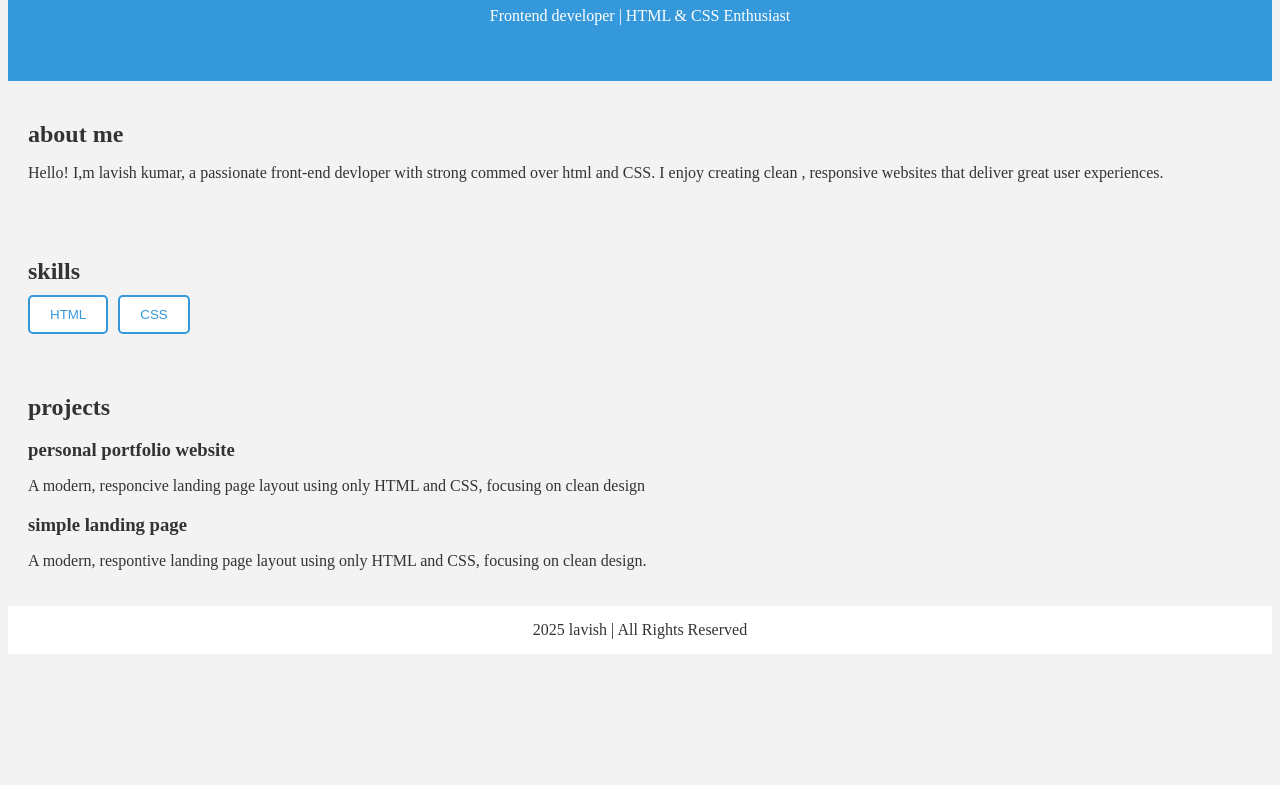
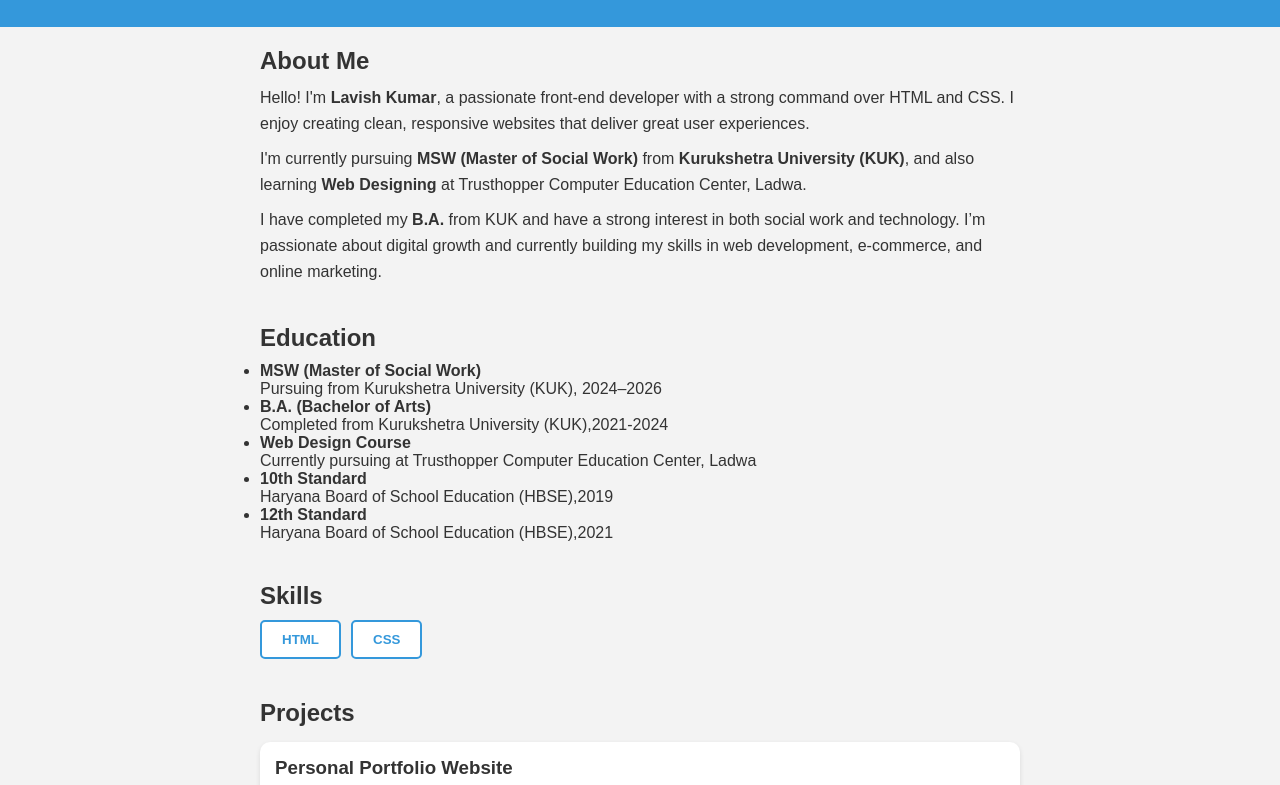
Before and after one commit to Kamboj353/lavish.github.io, a plain HTML site: page index.html in a window 1280 px wide. Shown: the part 121-906 px from the top of the page. Before the commit the page ends 800 px from the top, so only its background shows below. Drawn offline with Linux system fonts and the light colour scheme.

Commit message:
Update index.html
Signed-off-by: Lavishlavishkamboj <166410323+Lavishlavishkamboj@users.noreply.github.com>

```diff
--- a/index.html
+++ b/index.html
@@ -1,19 +1,17 @@
 <!DOCTYPE html>
 <html>
 <head>
-<meta charset="UTF-8"/>
-<meta name="viewport"
-content=" width=device-width
-initial-scale=1.0"/>
-<title>lavish kumar 's portfolio </title>
+<meta charset="UTF-8" />
+<meta name="viewport" content="width=device-width, initial-scale=1.0" />
+<title>Lavish Kumar's Portfolio</title>
 <style>
-*{
-marigon: 0;
+* {
+  margin: 0;
   padding: 0;
   box-sizing: border-box;
 }
 body {
-front-family: Arial, sans-serif;
+  font-family: Arial, sans-serif;
   background-color: #f3f3f3;
   color: #333;
 }
@@ -24,27 +22,24 @@ padding: 40px 20px;
   text-align: center;
 }
 header h1 {
-fron-size: 2em;
+  font-size: 2em;
 }
 header p {
   margin-top: 10px;
-front-size: 1.1em;
+  font-size: 1.1em;
 }
 section {
   padding: 20px;
-max-width: 800;
+  max-width: 800px;
   margin: auto;
 }
 h2 {
   margin-bottom: 10px;
+  text-transform: capitalize;
 }
-.about p {
+.about p, .education p {
   line-height: 1.6;
   margin-top: 10px;
-}
-.skills-btns {
-margin-top: 20px;
-margin-bottom: 20px;
 }
 .skill-btns {
   display: flex;
@@ -58,21 +53,20 @@ background-color: white;
   color: #3498db;
   padding: 10px 20px;
   border-radius: 5px;
-front-weight: bold;
+  font-weight: bold;
   cursor: pointer;
   transition: all 0.3s ease;
 }
 .skill-btns button:hover {
-background color: 3498db;
+  background-color: #3498db;
   color: white;
 }
 .projects .project-card {
-backgroud-color: white;
+  background-color: white;
   padding: 15px;
   margin-top: 15px;
   border-radius: 10px;
-box-shadow: 0 2px 5px
-rgba(0,0,0,0);
+  box-shadow: 0 2px 5px rgba(0, 0, 0, 0.1);
 }
 .project-card h3 {
   margin-bottom: 5px;
@@ -81,51 +75,58 @@ footer {
   text-align: center;
   background-color: #fff;
   padding: 15px;
-front-size: 0.9em;
+  font-size: 0.9em;
 }
 </style>
 </head>
 <body>
 
 <header>
-<h1>Lavish</h1>
-<p>Frontend developer | HTML & CSS
-Enthusiast</P>
+  <h1>Lavish Kumar</h1>
+  <p>Frontend Developer | HTML & CSS Enthusiast</p>
 </header>
 
-<section class="About ">
-<h2> about me</h2>
+<section class="about">
+  <h2>About Me</h2>
+  <p>Hello! I'm <strong>Lavish Kumar</strong>, a passionate front-end developer with a strong command over HTML and CSS. I enjoy creating clean, responsive websites that deliver great user experiences.</p>
+  <p>I'm currently pursuing <strong>MSW (Master of Social Work)</strong> from <strong>Kurukshetra University (KUK)</strong>, and also learning <strong>Web Designing</strong> at Trusthopper Computer Education Center, Ladwa.</p>
+  <p>I have completed my <strong>B.A.</strong> from KUK and have a strong interest in both social work and technology. I’m passionate about digital growth and currently building my skills in web development, e-commerce, and online marketing.</p>
+</section>
 
-<p>Hello! I,m lavish kumar, a passionate front-end
-devloper with strong commed over html
- and CSS. I enjoy creating clean , responsive
- websites that deliver great user experiences.</p>
+<section class="education">
+  <h2>Education</h2>
+  <ul>
+    <li><strong>MSW (Master of Social Work)</strong><br>Pursuing from Kurukshetra University (KUK), 2024–2026</li>
+    <li><strong>B.A. (Bachelor of Arts)</strong><br>Completed from Kurukshetra University (KUK),2021-2024</li>
+    <li><strong>Web Design Course</strong><br>Currently pursuing at Trusthopper Computer Education Center, Ladwa</li>
+    <li><strong>10th Standard</strong><br>Haryana Board of School Education (HBSE),2019</li>
+    <li><strong>12th Standard</strong><br>Haryana Board of School Education (HBSE),2021</li>
+  </ul>
 </section>
+
 <section class="skills">
-<h2>skills</h2>
+  <h2>Skills</h2>
   <div class="skill-btns">
     <button>HTML</button>
     <button>CSS</button>
   </div>
 </section>
 
-<section class="Projects">
-<h2>projects</h2>
-
+<section class="projects">
+  <h2>Projects</h2>
   <div class="project-card">
-<h3>personal portfolio website</h3>
-<p>A modern, responcive landing page layout
-using only HTML and CSS, focusing on
-clean design</p>
+    <h3>Personal Portfolio Website</h3>
+    <p>A modern, responsive landing page layout using only HTML and CSS, focusing on clean design.</p>
   </div>
   <div class="project-card">
-<h3>simple landing page</h3>
-<p>A modern, respontive landing page layout
-using only HTML and CSS, focusing on clean design.</p>
+    <h3>Simple Landing Page</h3>
+    <p>A modern, responsive landing page layout using only HTML and CSS, focusing on clean design.</p>
   </div>
 </section>
+
 <footer>
-2025 lavish | All Rights Reserved
+  &copy; 2025 Lavish Kumar | All Rights Reserved
 </footer>
+
 </body>
-</html
+</html>
```
Lines whose indentation alone changed are shown as unchanged.
